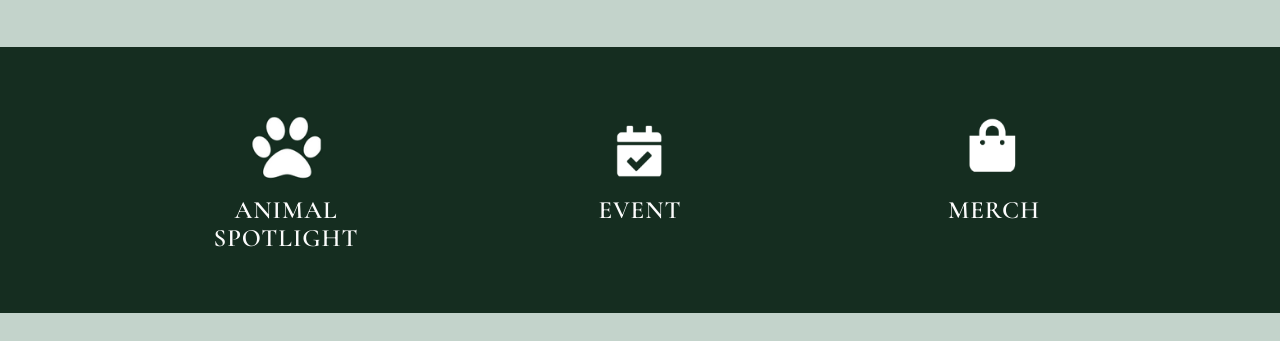
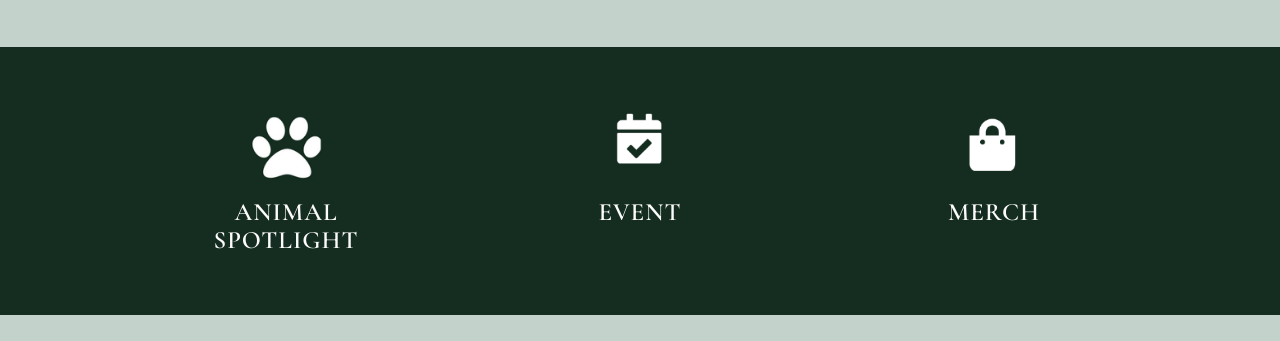
Before and after one commit to samnjab/animal-refuge, a plain HTML site: page index.html in a window 1280 px wide. Shown: the part 1964-2305 px from the top of the page. Drawn offline with nearby package versions, Linux system fonts and the light colour scheme; a web font is replaced by a local one.

Commit message:
fixed icons

```diff
--- a/scss/main.scss
+++ b/scss/main.scss
@@ -195,7 +195,7 @@ header{
         display:flex;
         flex-wrap:wrap;
         justify-content: space-around;
-        align-items: baseline;
+        align-items: flex-start;
         li{
             flex-basis:calc(100%/3 - 20px);
             // max-width:100px;
@@ -207,6 +207,7 @@ header{
             align-items: center;
             .icon-img{
                 width:calc(40px + 4vw);
+                height:calc(40px + 4vw);
                 img{
                     width:100%;
                 }
```
Also changed, not shown: scss/main.css, 1 other file.
